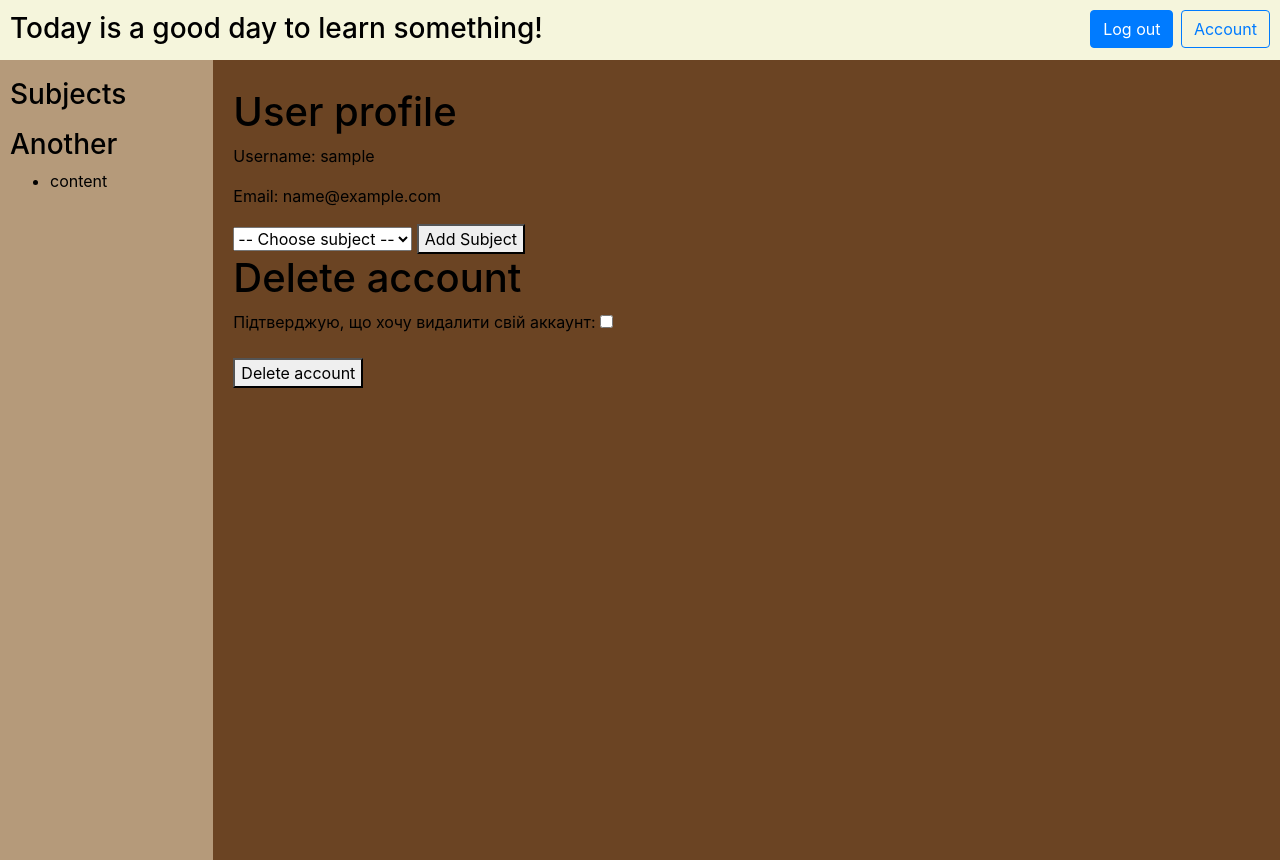
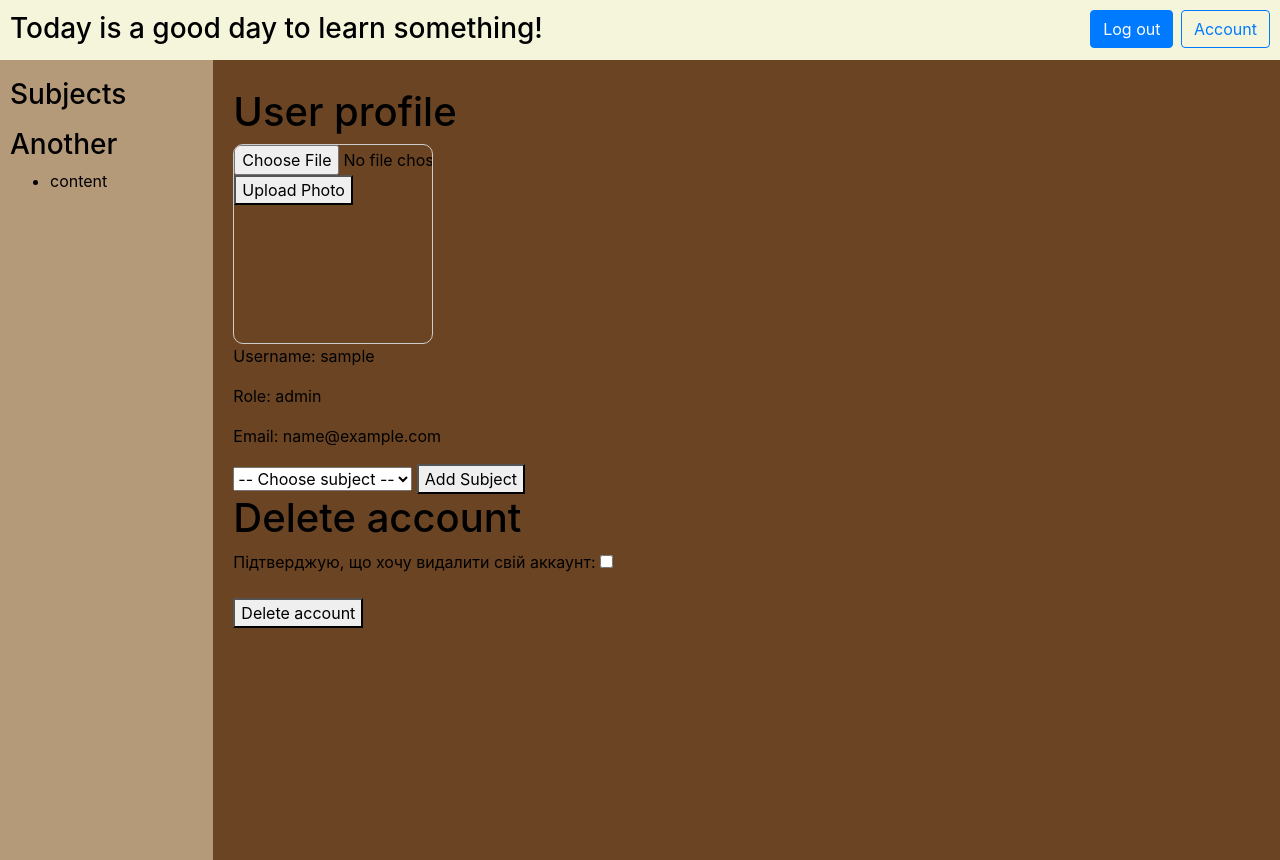
Before and after one commit to Stackmans/educational_portal, a Django app: page /delete in a window 1280 px wide. Run offline with Django 5.2, Linux system fonts and the light colour scheme; the visitor is signed in with stand-in values (Sample User, id 1); some libraries are stand-ins or nearby versions.

Commit message:
new function which can add photo to profile

```diff
--- a/educationalportal/educationalportal/settings.py
+++ b/educationalportal/educationalportal/settings.py
@@ -125,7 +125,7 @@ STATICFILES_DIRS = [
 LOGOUT_REDIRECT_URL = 'home'
 
 MEDIA_URL = '/media/'
-MEDIA_ROOT = BASE_DIR / 'media'
+MEDIA_ROOT = os.path.join(BASE_DIR, 'media')
 
 
 # Default primary key field type
--- a/educationalportal/webeducation/forms.py
+++ b/educationalportal/webeducation/forms.py
@@ -1,6 +1,12 @@
 from django import forms
 from django.contrib.auth.forms import UserCreationForm
 from .models import CustomUser, Subject, Course
+
+
+class PhotoUploadForm(forms.ModelForm):
+    class Meta:
+        model = CustomUser
+        fields = ['photo']
 
 
 class CourseForm(Course):
--- a/educationalportal/webeducation/templates/webeducation/account_info.html
+++ b/educationalportal/webeducation/templates/webeducation/account_info.html
@@ -30,7 +30,7 @@
                         <form method="POST" action="{% url 'delete_subject' %}">
                             {% csrf_token %}
                             <input type="hidden" name="subject_id" value="{{ subject.id }}">
-                            <a href="{% url 'subject_info' subject_name=subject.name %}">{{ subject.name }}</a>
+                            <a href="{% url 'subject_info' subject_name=subject.name|slugify|title %}">{{ subject.name }}</a>
                             <button type="submit" class="btn btn-danger btn-sm">×</button>
                         </form>
                     </li>
@@ -64,7 +64,21 @@
 
 {% block main_content %}
     <h1>User profile</h1>
+
+    <div style="width: 200px; height: 200px; border: 1px solid #ccc; border-radius: 10px; overflow: hidden;">
+        {% if user.photo %}
+            <img src="{{ user.photo.url }}" alt="User Photo" style="width: 100%; height: 100%; object-fit: cover;">
+        {% else %}
+            <form method="post" enctype="multipart/form-data" action="{% url 'upload_photo' %}">
+                {% csrf_token %}
+                <input type="file" name="photo" accept="image/*">
+                <button type="submit">Upload Photo</button>
+            </form>
+        {% endif %}
+    </div>
+
     <p>Username: {{ user.username }}</p>
+    <p>Role: {{ user.role }}</p>
     <p>Email: {{ user.email }}</p>
 
     {% if messages %}
--- a/educationalportal/webeducation/templates/webeducation/index.html
+++ b/educationalportal/webeducation/templates/webeducation/index.html
@@ -35,7 +35,7 @@
                         <form method="POST" action="{% url 'delete_subject' %}">
                             {% csrf_token %}
                             <input type="hidden" name="subject_id" value="{{ subject.id }}">
-                            <a href="{% url 'subject_info' subject_name=subject.name %}">{{ subject.name }}</a>
+                            <a href="{% url 'subject_info' subject_name=subject.name|slugify|title %}">{{ subject.name }}</a>
                             <button type="submit" class="btn btn-danger btn-sm">×</button>
                         </form>
                     </li>
@@ -47,7 +47,7 @@
                         <form method="POST" action="{% url 'delete_subject' %}">
                             {% csrf_token %}
                             <input type="hidden" name="subject_id" value="{{ subject.id }}">
-                            <a href="{% url 'subject_info' subject_name=subject.name %}">{{ subject.name }}</a>
+                            <a href="{% url 'subject_info' subject_name=subject.name|slugify|title %}">{{ subject.name }}</a>
                             <button type="submit" class="btn btn-danger btn-sm">×</button>
                         </form>
                     </li>
--- a/educationalportal/webeducation/urls.py
+++ b/educationalportal/webeducation/urls.py
@@ -1,7 +1,8 @@
+from django.conf import settings
 from django.urls import path
 from django.contrib.auth import views as auth_views
 from . import views
-
+from django.conf.urls.static import static
 
 urlpatterns = [
     path('', views.index, name='home'),
@@ -10,12 +11,9 @@ urlpatterns = [
     path('logout/', auth_views.LogoutView.as_view(), name='logout'),
     path('account/', views.check_account, name='check_account'),
     path('add_subject_to_user/', views.add_subject_to_user, name='add_subject_to_user'),
+    path('subject_info/<slug:subject_name>', views.subject_info, name='subject_info'),
+    path('delete_subject/', views.DeleteSubjectView.as_view(), name='delete_subject'),
+    path('delete', views.DeleteAccount.as_view(), name='delete_account'),
 
-    path('subject_info/<slug:subject_name>', views.subject_info, name='subject_info'),
-
-    path('delete_subject/', views.DeleteSubjectView.as_view(), name='delete_subject'),
-
-    path('delete', views.DeleteAccount.as_view(), name='delete_account'),
-    # path('delete', views.delete_account, name='delete_account'),
-
-]
+    path('upload_photo/', views.UploadPhotoView.as_view(), name='upload_photo'),
+] + static(settings.MEDIA_URL, document_root=settings.MEDIA_ROOT)
--- a/educationalportal/webeducation/utils.py
+++ b/educationalportal/webeducation/utils.py
@@ -8,9 +8,13 @@ def add_subject(subject_name, user_name):
 
     if user.role == 'teacher':
         teacher = user.teacher
+
         teacher.subjects.add(subject)
+
     elif user.role == 'student':
         student = user.student
+
         student.subjects.add(subject)
+
     else:
         raise ValueError('Invalid user role')
--- a/educationalportal/webeducation/views.py
+++ b/educationalportal/webeducation/views.py
@@ -6,13 +6,26 @@ from django.shortcuts import render, redirect, get_object_or_404
 from django.utils.decorators import method_decorator
 from django.views import View
 
-from .forms import RegisterUserForm, SubjectDisplayForm, DeleteAccountForm
+from .forms import RegisterUserForm, SubjectDisplayForm, DeleteAccountForm, PhotoUploadForm
 from .models import CustomUser, Teacher, Student, Subject
 from .utils import add_subject
 
 info = {
     'title': 'Enlighten me'
 }
+
+
+class UploadPhotoView(View):
+    def get(self, request):
+        form = PhotoUploadForm(instance=request.user)
+        return render(request, 'webeducation/upload_photo.html', {'form': form})
+
+    def post(self, request):
+        form = PhotoUploadForm(request.POST, request.FILES, instance=request.user)
+        if form.is_valid():
+            form.save()
+            return redirect('check_account')  # або інша сторінка
+        return render(request, 'webeducation/upload_photo.html', {'form': form})
 
 
 def check_account(request):
@@ -54,21 +67,6 @@ def add_subject_to_user(request):
         return redirect('check_account')
     else:
         return render(request, 'webeducation/check_account.html', {'subjects': subjects})
-
-
-# def delete_subject_from_user(request):
-#     roles = {
-#         'teacher': Teacher,
-#         'student': Student
-#     }
-#     user = request.user
-#     if user.role == 'teacher':
-#         subjects = Teacher.subjects.all()
-#
-#     elif user.role == 'student':
-#         subjects = Student.subjects.all()
-#         for subject in subjects:
-#             if subject ==
 
 
 class DeleteSubjectView(View):
@@ -166,19 +164,6 @@ class LoginView(View):
         return render(request, 'webeducation/login.html', {'form': form})
 
 
-# @login_required
-# def delete_account(request):
-#     if request.method == 'POST':
-#         form = DeleteAccountForm(request.POST)
-#         if form.is_valid() and form.cleaned_data['confirm_delete']:
-#             request.user.delete()
-#             return redirect('home')  # Перенаправлення на домашню сторінку після видалення
-#     else:
-#         form = DeleteAccountForm()
-#
-#     return render(request, 'webeducation/account_info.html', {'form': form})
-
-
 @method_decorator(login_required, name='dispatch')
 class DeleteAccount(View):
     def get(self, request):
@@ -192,19 +177,3 @@ class DeleteAccount(View):
             return redirect('home')
         else:
             return render(request, 'webeducation/account_info.html', {'form': form})
-
-
-#  why this func is not working
-# @login_required
-# class DeleteAccount(View):
-#     def get(self, request):
-#         form = DeleteAccountForm()
-#         return render(request, 'webeducation/account_info.html', {'form': form})
-#
-#     def post(self, request):
-#         form = DeleteAccountForm(request.POST)
-#         if form.is_valid() and form.cleaned_data['confirm_delete']:
-#             request.user.delete()
-#             return redirect('home')
-#         else:
-#             return render(request, 'webeducation/account_info.html', {'form': form})
```
Also changed, not shown: educationalportal/webeducation/templates/webeducation/subject_info.html (+12 -3 lines), educationalportal/media/user_photos/ррр.jpg (added).
